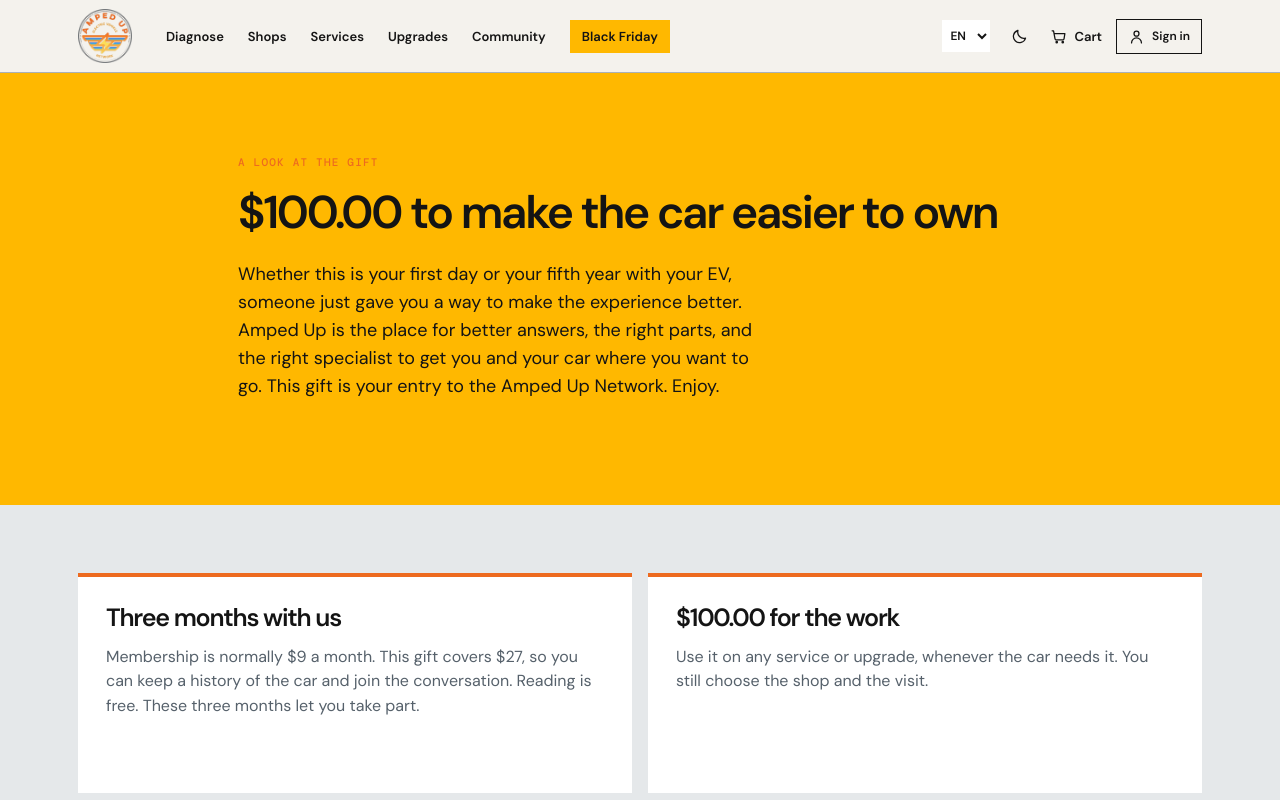
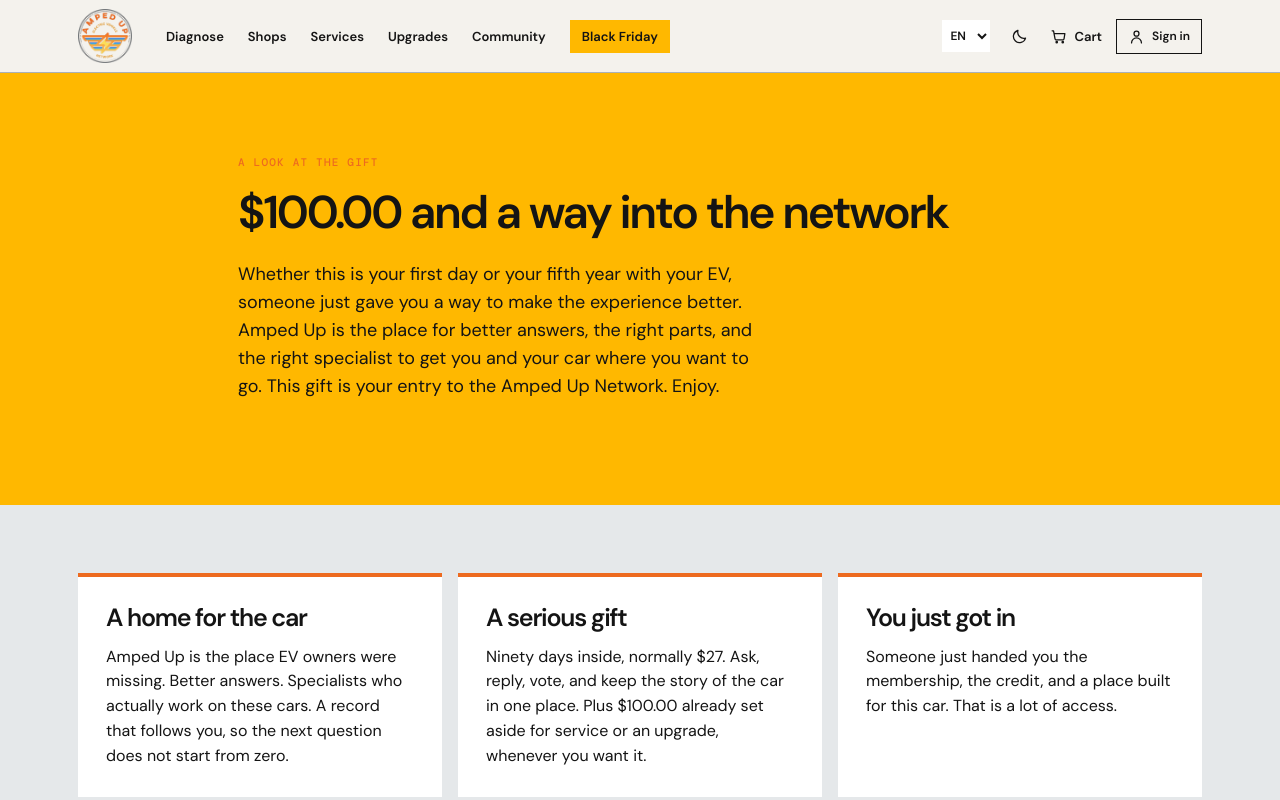
Before and after one commit to erichester76/volt-yard, a Next.js app: page /en/gift-landing/example in a window 1280 px wide. Shown: the top 800 px of the page. Built offline with nearby package versions, Linux system fonts and the light colour scheme; no server answers; the database is empty; a web font is replaced by a local one.

Commit message:
style: sell the gift as access to the network

```diff
--- a/app/gift-landing/gift-landing-view.tsx
+++ b/app/gift-landing/gift-landing-view.tsx
@@ -21,15 +21,15 @@ export function GiftLandingView({
   return <main className="purchase-research-page">
     <section className="hero purchase-research-hero"><div className="wrap">
       <p className="eyebrow">{preview ? "A look at the gift" : "Your gift"}</p>
-      <h1 className="heading-primary">{amountLabel ? `${amountLabel} to make the car easier to own` : "A gift is waiting."}</h1>
+      <h1 className="heading-primary">{amountLabel ? `${amountLabel} and a way into the network` : "A gift is waiting."}</h1>
       <p className="intro">Whether this is your first day or your fifth year with your EV, someone just gave you a way to make the experience better. Amped Up is the place for better answers, the right parts, and the right specialist to get you and your car where you want to go. This gift is your entry to the Amped Up Network. Enjoy.</p>
     </div></section>
     <section className="purchase-research-paths"><div className="wrap">
       {message && <p className="form-message" role="status">{message}</p>}
-      {amountLabel && <div className="purchase-research-grid">
-        <article><h3>Three months with us</h3><p>Membership is normally $9 a month. This gift covers $27, so you can keep a history of the car and join the conversation. Reading is free. These three months let you take part.</p></article>
-        <article><h3>{amountLabel} for the work</h3><p>Use it on any service or upgrade, whenever the car needs it. You still choose the shop and the visit.</p></article>
-        <article><h3>Make it yours</h3><p>{claimed ? "You are in. The credit is ready when you want to use it." : recipientEmail ? `Open it with ${recipientEmail}. That is the email this gift was bought for.` : "Open it when you are ready. It stays with you."}</p>{!claimed && !preview && <Button disabled={claiming} onClick={onClaim}>{claiming ? "Opening your gift..." : "Open my gift"}</Button>}</article>
+      {amountLabel && <div className="purchase-research-grid gift-landing-grid">
+        <article><h3>A home for the car</h3><p>Amped Up is the place EV owners were missing. Better answers. Specialists who actually work on these cars. A record that follows you, so the next question does not start from zero.</p></article>
+        <article><h3>A serious gift</h3><p>Ninety days inside, normally $27. Ask, reply, vote, and keep the story of the car in one place. Plus {amountLabel} already set aside for service or an upgrade, whenever you want it.</p></article>
+        <article><h3>You just got in</h3><p>{claimed ? "The network is open. The credit is ready when you want it." : "Someone just handed you the membership, the credit, and a place built for this car. That is a lot of access."}</p>{recipientEmail && !claimed && <p className="gift-landing-email">Open it with {recipientEmail}.</p>}{!claimed && !preview && <Button disabled={claiming} onClick={onClaim}>{claiming ? "Opening your gift..." : "Open my gift"}</Button>}</article>
       </div>}
     </div></section>
     {claimed && <section className="purchase-research-close"><div className="wrap"><h2>Go use it.</h2><p>Look at service, upgrades, or what other owners already figured out.</p><Link className="inline-cta" href="/services">Browse services</Link></div></section>}
--- a/app/globals.css
+++ b/app/globals.css
@@ -1530,6 +1530,10 @@ footer button {
 .purchase-research-grid h3 { margin: 0 0 14px; font-size: 25px; }
 .purchase-research-grid p { margin: 0; color: var(--muted); line-height: 1.55; }
 .purchase-research-grid a { margin-top: auto; padding-top: 24px; color: var(--ink); font-size: 13px; font-weight: 700; }
+.gift-landing-grid { grid-template-columns: repeat(3, minmax(0, 1fr)); }
+.gift-landing-grid p, .gift-landing-email { color: var(--ink); }
+.gift-landing-email { margin-top: 14px; font-size: 13px; font-weight: 700; }
+.gift-landing-grid button { width: fit-content; margin-top: auto; }
 .purchase-research-close { padding: 68px 0 76px; background: var(--acid); color: var(--acid-ink); }
 .purchase-research-close .wrap { max-width: 820px; }
 .purchase-research-close h2 { max-width: 700px; margin: 0 0 18px; color: var(--acid-ink); font-size: clamp(30px, 3.4vw, 44px); }
```
Also changed, not shown: 1 other file (tests, documents, lock files or other folders).
